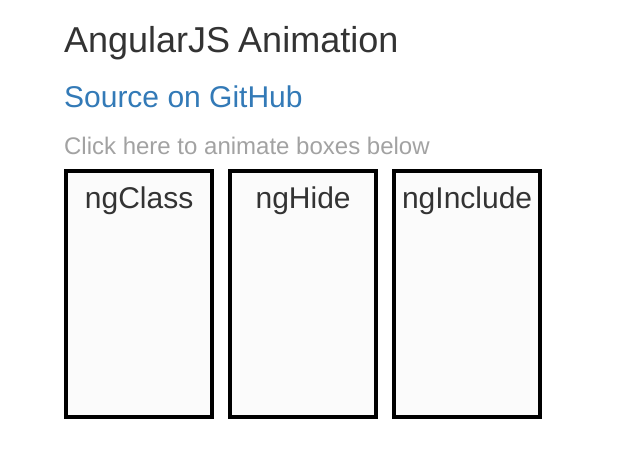
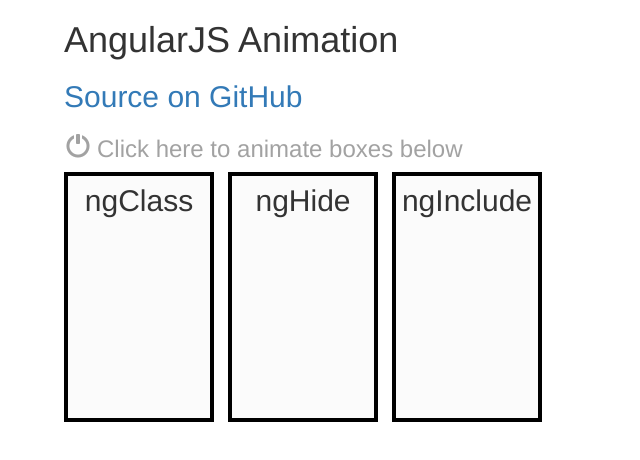
Before and after one commit to paulb896/AnimateIt, a website: page index.html in a window 1280 px wide. Shown: the whole page, without its empty margins (0-640 px from the left). Drawn offline with nearby package versions, Linux system fonts and the light colour scheme; some packages are replaced by stand-ins of ours.

Commit message:
Add icon for animation toggle

```diff
--- a/css/main.css
+++ b/css/main.css
@@ -1,6 +1,9 @@
 body{
   padding:0px 0px 0px 5%;
   overflow:scroll;
+  -webkit-touch-callout: none;
+  -webkit-user-select: none;
+  user-select: none;
 }
 
 a:hover{
@@ -86,3 +89,7 @@
   -webkit-transition:0.3s easecubic-bezier(0.005,0.1,0.25,0) all;
   transition:0.3s cubic-bezier(0.05,0.1,0.25,0) all;
 }
+
+.toggle-on-icon{
+  margin:0px 7px 0px 2px;
+}
--- a/index.html
+++ b/index.html
@@ -13,7 +13,7 @@
   <h2><a href="https://github.com/paulb896/AnimateIt">Source on GitHub</a></h2>
   <h3
     ng-click="flipBoxes();"
-    class="animate-control-text">Click here to animate boxes below
+    class="animate-control-text"><span class="toggle-on-icon glyphicon glyphicon-off"></span>Click here to animate boxes below
   </h3>
   <table class="container">
 	<ul ng-swipe-left="flipBoxes();" ng-swipe-right="flipBoxes();">
```
Also changed, not shown: README.md.
